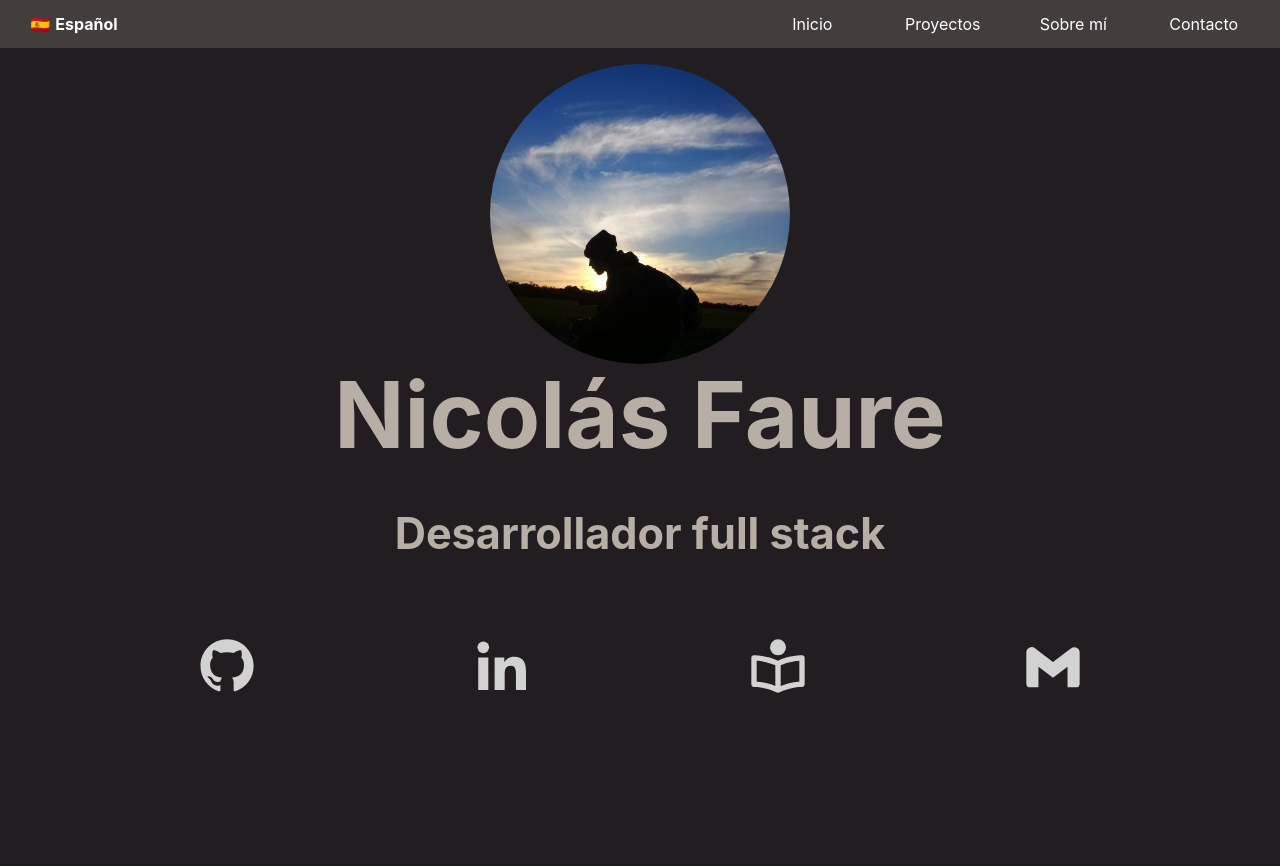
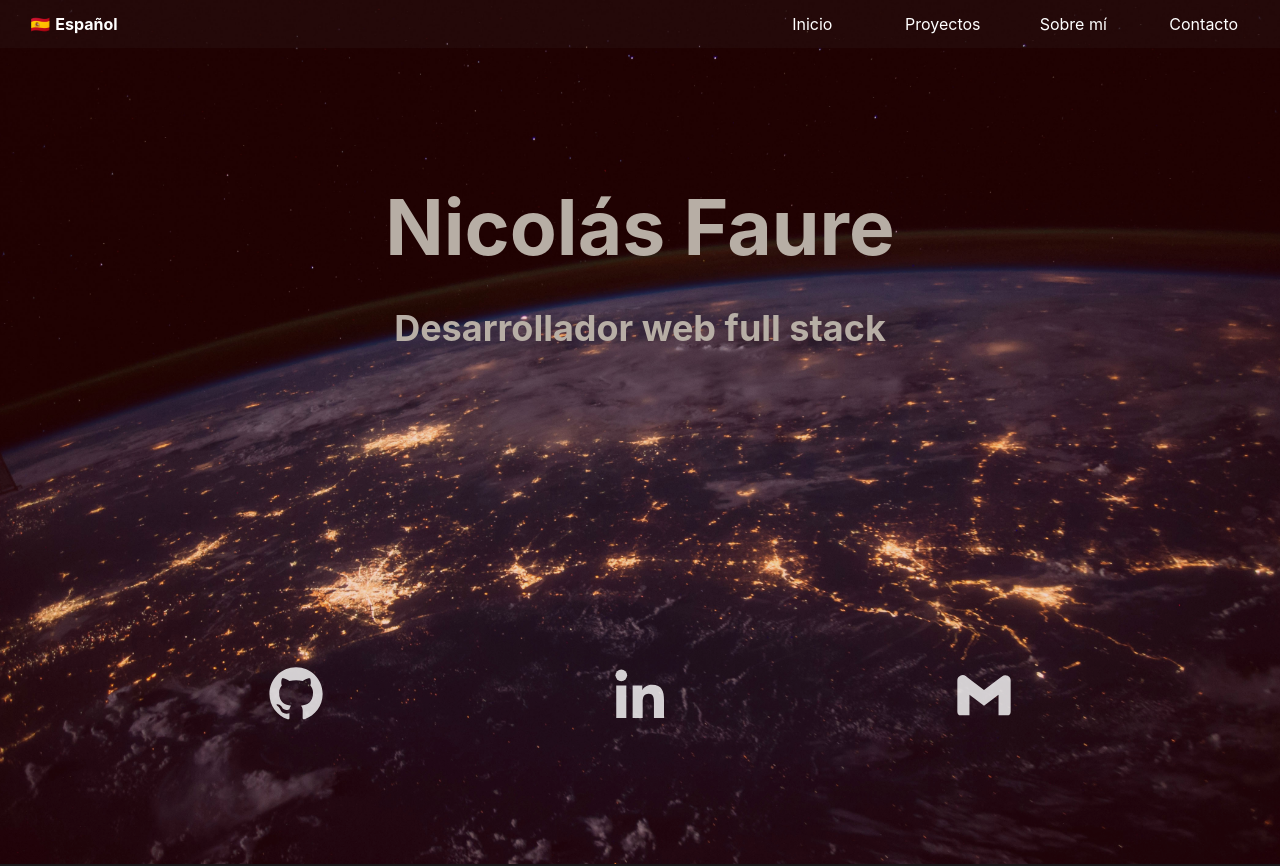
Before and after one commit to Nicolas-David-Faure/myPortfolio, a React (Vite) app: page / in a window 1280 px wide. Shown: the top 866 px of the page. Built offline with nearby package versions, Linux system fonts and the light colour scheme.

Commit message:
fix home

```diff
--- a/src/assets/sass/_varibles.scss
+++ b/src/assets/sass/_varibles.scss
@@ -8,7 +8,7 @@ $desktop-height: calc(100vh - 2rem);
 $color1:#b7aea5;
 $color2:#f77014;
 $color3: #e33c08;
-$color4:#433d3d;
-$color5:#221d21;
+$color4:#433d3d23;
+$color5:#221d2133;
 
 $color-lima: #00FF00;
--- a/src/components/home/Home.jsx
+++ b/src/components/home/Home.jsx
@@ -1,48 +1,45 @@
-import React from 'react'
-import './home.scss'
-import { GithubIcon } from '../../commons/icons/GithubIcon'
-import { LinkedinIcon  } from '../../commons/icons/LinkedinIcon'
-import { ResumeIcon } from '../../commons/icons/ResumeIcon'
-import { MailIcon } from '../../commons/icons/MailIcon'
+import React from "react";
+import "./home.scss";
+import { GithubIcon } from "../../commons/icons/GithubIcon";
+import { LinkedinIcon } from "../../commons/icons/LinkedinIcon";
 
-export const Home = ({language}) => {
+import { MailIcon } from "../../commons/icons/MailIcon";
+
+export const Home = ({ language }) => {
   return (
-    <div className='home__main'>
-
-      <div className='home__banner' ></div>
-      <Title language={language} />
-
-
-      <InfoProfile language={language} />
+    <div className="home__container">
+      <div className="home__main">
+        <Title language={language} />
+        <InfoProfile language={language} />
+      </div>
     </div>
-  )
-}
-
+  );
+};
 
 const Title = ({ language }) => {
   return (
     <div className="home__title">
       <h1>Nicolás Faure</h1>
-      <h2>{language === "en" ? 'Full stack developer' : 'Desarrollador full stack'}</h2>
+      <h2>
+        {language === "en"
+          ? "Full stack web developer"
+          : "Desarrollador web full stack"}
+      </h2>
     </div>
   );
-}
-
+};
 
 const InfoProfile = ({ language }) => {
-
-
   const iconStyles = {
     height: "4rem",
     width: "4rem",
-    fill: "rgba(255, 255, 255, 0.8)"
-  }
+    fill: "rgba(255, 255, 255, 0.8)",
+  };
   return (
     <div className="home__infoProfile">
-      <GithubIcon  styles={iconStyles}  />
-      <LinkedinIcon  styles={iconStyles}/>
-      <ResumeIcon  styles={iconStyles}/>
+      <GithubIcon styles={iconStyles} />
+      <LinkedinIcon styles={iconStyles} />
       <MailIcon styles={iconStyles} />
     </div>
   );
-}
+};
--- a/src/components/home/home.scss
+++ b/src/components/home/home.scss
@@ -1,6 +1,14 @@
 @import '../../assets/sass/varibles.scss';
 
 .home__ {
+
+  &container{
+    width: 100%;
+    min-height: 100vh;
+    background-image: url('../../assets/img/nasa.jpg');
+    background-position: center;
+    background-size: cover;
+  }
   &main {
     display: flex;
     flex-direction: column;
@@ -8,7 +16,8 @@
     padding-top: 4rem;
     min-height: 100vh;
     width: 100%;
-    background-color: $color5;
+    background-color: rgba(177, 6, 6, 0.178);
+    justify-content: space-around;
   }
 
   &banner {
@@ -21,7 +30,7 @@
   }
 
   &title{
-    font-size: 1.8rem;
+    font-size: 1.5rem;
     font-weight: 700;
     color: $color1;
     text-align: center;
--- a/src/components/projects/Projects.jsx
+++ b/src/components/projects/Projects.jsx
@@ -72,7 +72,6 @@ const projectsData = [
   },
 ];
 
-
 const ProjectsList = ({ language, project }) => {
   const [mauseEnterState, setMauseEnterState] = useState(false);
   const [toggleProject, setToggleProject] = useState(false);
@@ -138,9 +137,9 @@ const ProjectsList = ({ language, project }) => {
         transition={{ duration: 0.5 }}
         className="projectsList__item__description"
       >
-        <AnimatePresence>
-          {
-            <>
+        {toggleProject && (
+          <>
+            <AnimatePresence>
               <motion.figcaption
                 initial={{ opacity: 0, y: -50, zIndex: -1 }}
                 animate={toggleProject ? "on" : "off"}
@@ -192,9 +191,9 @@ const ProjectsList = ({ language, project }) => {
                   </button>
                 </motion.div>
               </motion.div>
-            </>
-          }
-        </AnimatePresence>
+            </AnimatePresence>
+          </>
+        )}
       </motion.div>
     </li>
   );
--- a/src/components/projects/projects.scss
+++ b/src/components/projects/projects.scss
@@ -50,7 +50,7 @@
   flex-direction: column;
 
   z-index: 2;
-
+  color: $color1;
   h2{
     text-align: start;
     padding: 0;
```
Also changed, not shown: src/assets/img/milad-fakurian-wNsHBf_bTBo-unsplash.jpg (added), src/assets/img/nasa.jpg (added).
